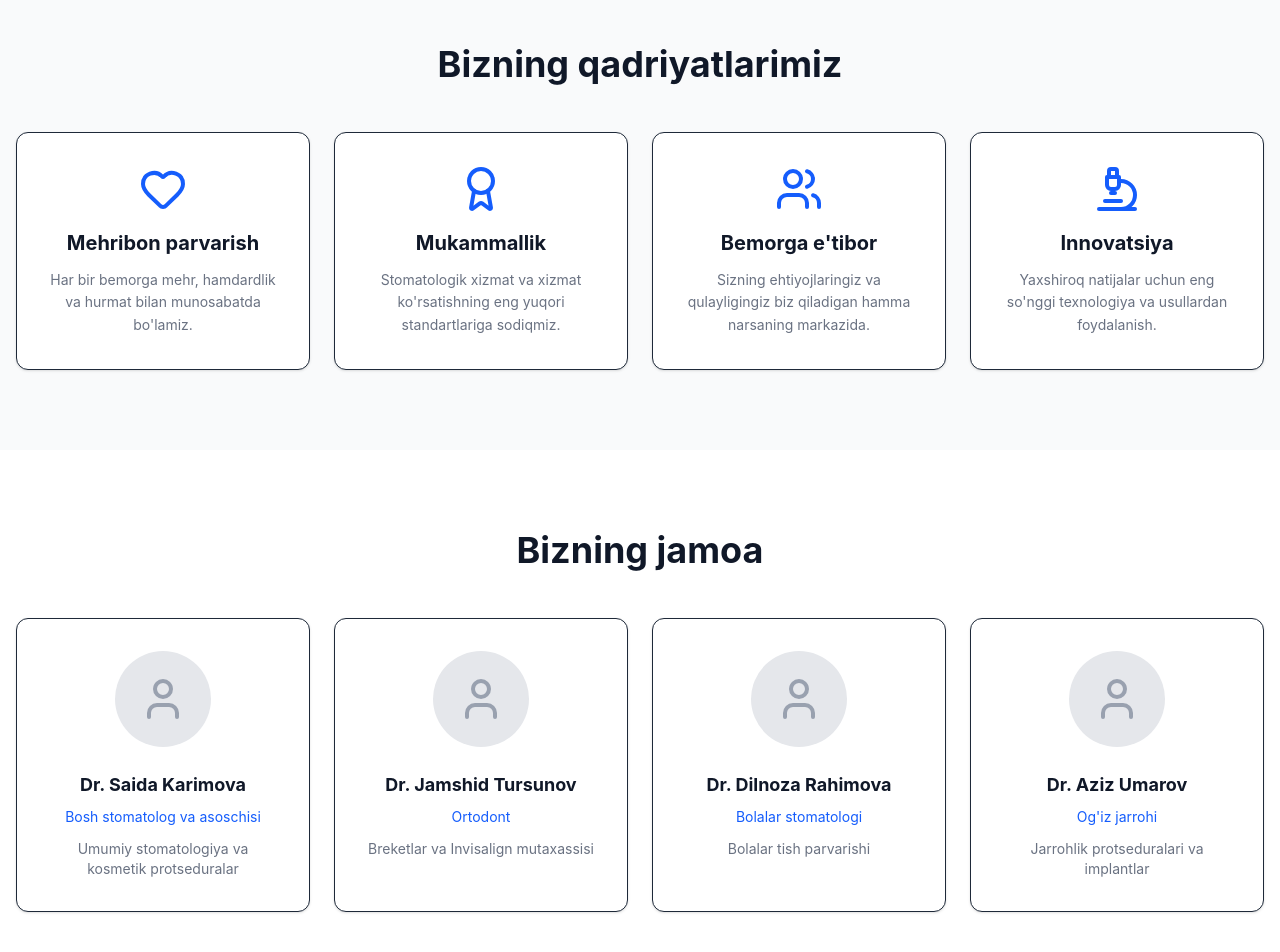
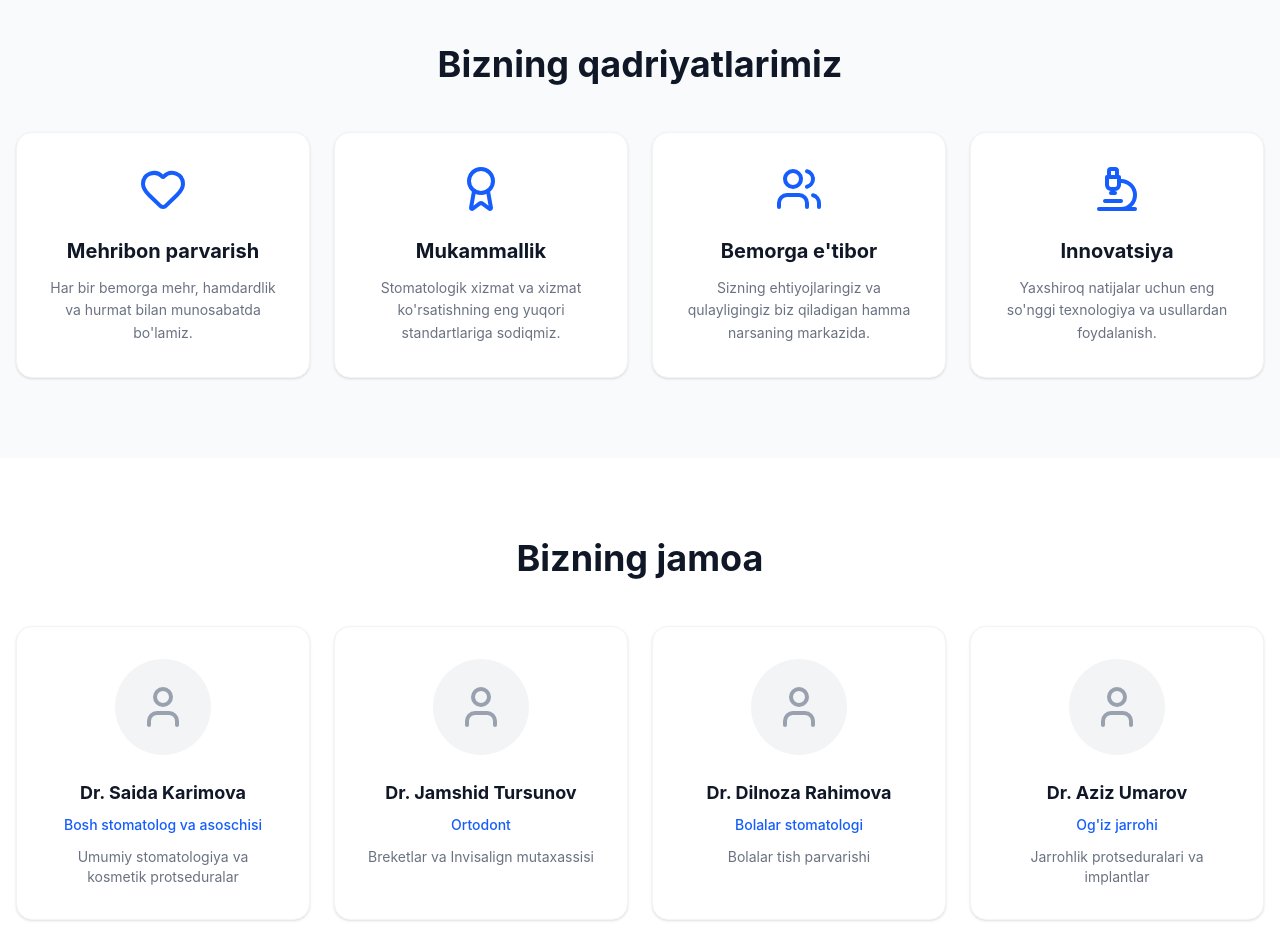
Before and after one commit to webdunyosi/stomatologiya, a React (Vite) app: page /biz-haqimizda in a window 1280 px wide. Shown: the part 840-1792 px from the top of the page. Built offline with nearby package versions, Linux system fonts and the light colour scheme.

Commit message:
changed about

```diff
--- a/src/pages/About.tsx
+++ b/src/pages/About.tsx
@@ -2,7 +2,7 @@ import { Heart, Award, Users, Microscope, User } from 'lucide-react';
 
 const About = () => {
   return (
-    <div className="w-full font-sans">
+    <div className="w-full font-sans bg-white pb-0">
 
       {/* 1. Hero Qismi */}
       <section className="bg-blue-600 text-white py-24 px-4 text-center">
@@ -44,44 +44,44 @@ const About = () => {
 
           <div className="grid grid-cols-1 md:grid-cols-2 lg:grid-cols-4 gap-6">
             {/* Card 1 */}
-            <div className="bg-white border rounded-xl p-8 text-center shadow-sm hover:shadow-md transition">
-              <div className="flex justify-center mb-4">
+            <div className="bg-white border border-gray-100 rounded-2xl p-8 text-center shadow-sm hover:-translate-y-2 hover:shadow-xl hover:border-blue-200 transition-all duration-300 group">
+              <div className="flex justify-center mb-6 transform group-hover:scale-110 transition-transform duration-300">
                 <Heart className="w-12 h-12 text-blue-600" />
               </div>
-              <h3 className="font-bold text-xl mb-3 text-gray-900">Mehribon parvarish</h3>
+              <h3 className="font-bold text-xl mb-3 text-gray-900 group-hover:text-blue-600 transition-colors duration-300">Mehribon parvarish</h3>
               <p className="text-gray-500 text-sm leading-relaxed">
                 Har bir bemorga mehr, hamdardlik va hurmat bilan munosabatda bo'lamiz.
               </p>
             </div>
 
             {/* Card 2 */}
-            <div className="bg-white border rounded-xl p-8 text-center shadow-sm hover:shadow-md transition">
-              <div className="flex justify-center mb-4">
+            <div className="bg-white border border-gray-100 rounded-2xl p-8 text-center shadow-sm hover:-translate-y-2 hover:shadow-xl hover:border-blue-200 transition-all duration-300 group">
+              <div className="flex justify-center mb-6 transform group-hover:scale-110 transition-transform duration-300">
                 <Award className="w-12 h-12 text-blue-600" />
               </div>
-              <h3 className="font-bold text-xl mb-3 text-gray-900">Mukammallik</h3>
+              <h3 className="font-bold text-xl mb-3 text-gray-900 group-hover:text-blue-600 transition-colors duration-300">Mukammallik</h3>
               <p className="text-gray-500 text-sm leading-relaxed">
                 Stomatologik xizmat va xizmat ko'rsatishning eng yuqori standartlariga sodiqmiz.
               </p>
             </div>
 
             {/* Card 3 */}
-            <div className="bg-white border rounded-xl p-8 text-center shadow-sm hover:shadow-md transition">
-              <div className="flex justify-center mb-4">
+            <div className="bg-white border border-gray-100 rounded-2xl p-8 text-center shadow-sm hover:-translate-y-2 hover:shadow-xl hover:border-blue-200 transition-all duration-300 group">
+              <div className="flex justify-center mb-6 transform group-hover:scale-110 transition-transform duration-300">
                 <Users className="w-12 h-12 text-blue-600" />
               </div>
-              <h3 className="font-bold text-xl mb-3 text-gray-900">Bemorga e'tibor</h3>
+              <h3 className="font-bold text-xl mb-3 text-gray-900 group-hover:text-blue-600 transition-colors duration-300">Bemorga e'tibor</h3>
               <p className="text-gray-500 text-sm leading-relaxed">
                 Sizning ehtiyojlaringiz va qulayligingiz biz qiladigan hamma narsaning markazida.
               </p>
             </div>
 
             {/* Card 4 */}
-            <div className="bg-white border rounded-xl p-8 text-center shadow-sm hover:shadow-md transition">
-              <div className="flex justify-center mb-4">
+            <div className="bg-white border border-gray-100 rounded-2xl p-8 text-center shadow-sm hover:-translate-y-2 hover:shadow-xl hover:border-blue-200 transition-all duration-300 group">
+              <div className="flex justify-center mb-6 transform group-hover:scale-110 transition-transform duration-300">
                 <Microscope className="w-12 h-12 text-blue-600" />
               </div>
-              <h3 className="font-bold text-xl mb-3 text-gray-900">Innovatsiya</h3>
+              <h3 className="font-bold text-xl mb-3 text-gray-900 group-hover:text-blue-600 transition-colors duration-300">Innovatsiya</h3>
               <p className="text-gray-500 text-sm leading-relaxed">
                 Yaxshiroq natijalar uchun eng so'nggi texnologiya va usullardan foydalanish.
               </p>
@@ -98,42 +98,42 @@ const About = () => {
 
         <div className="grid grid-cols-1 md:grid-cols-2 lg:grid-cols-4 gap-6">
           {/* Team Member 1 */}
-          <div className="bg-white border rounded-xl p-8 text-center shadow-sm hover:shadow-md transition">
-            <div className="w-24 h-24 bg-gray-200 rounded-full mx-auto flex items-center justify-center mb-6 text-gray-400">
+          <div className="bg-white border border-gray-100 rounded-2xl p-8 text-center shadow-sm hover:-translate-y-2 hover:shadow-xl hover:border-blue-200 transition-all duration-300 group cursor-default">
+            <div className="w-24 h-24 bg-gray-100 rounded-full mx-auto flex items-center justify-center mb-6 text-gray-400 group-hover:bg-blue-50 group-hover:text-blue-600 transition-colors duration-300">
               <User size={48} />
             </div>
-            <h3 className="font-bold text-lg text-gray-900">Dr. Saida Karimova</h3>
-            <p className="text-blue-600 text-sm my-2">Bosh stomatolog va asoschisi</p>
+            <h3 className="font-bold text-lg text-gray-900 group-hover:text-blue-600 transition-colors duration-300">Dr. Saida Karimova</h3>
+            <p className="text-blue-600 text-sm my-2 font-medium">Bosh stomatolog va asoschisi</p>
             <p className="text-gray-500 text-sm mt-3">Umumiy stomatologiya va kosmetik protseduralar</p>
           </div>
 
           {/* Team Member 2 */}
-          <div className="bg-white border rounded-xl p-8 text-center shadow-sm hover:shadow-md transition">
-            <div className="w-24 h-24 bg-gray-200 rounded-full mx-auto flex items-center justify-center mb-6 text-gray-400">
+          <div className="bg-white border border-gray-100 rounded-2xl p-8 text-center shadow-sm hover:-translate-y-2 hover:shadow-xl hover:border-blue-200 transition-all duration-300 group cursor-default">
+            <div className="w-24 h-24 bg-gray-100 rounded-full mx-auto flex items-center justify-center mb-6 text-gray-400 group-hover:bg-blue-50 group-hover:text-blue-600 transition-colors duration-300">
               <User size={48} />
             </div>
-            <h3 className="font-bold text-lg text-gray-900">Dr. Jamshid Tursunov</h3>
-            <p className="text-blue-600 text-sm my-2">Ortodont</p>
+            <h3 className="font-bold text-lg text-gray-900 group-hover:text-blue-600 transition-colors duration-300">Dr. Jamshid Tursunov</h3>
+            <p className="text-blue-600 text-sm my-2 font-medium">Ortodont</p>
             <p className="text-gray-500 text-sm mt-3">Breketlar va Invisalign mutaxassisi</p>
           </div>
 
           {/* Team Member 3 */}
-          <div className="bg-white border rounded-xl p-8 text-center shadow-sm hover:shadow-md transition">
-            <div className="w-24 h-24 bg-gray-200 rounded-full mx-auto flex items-center justify-center mb-6 text-gray-400">
+          <div className="bg-white border border-gray-100 rounded-2xl p-8 text-center shadow-sm hover:-translate-y-2 hover:shadow-xl hover:border-blue-200 transition-all duration-300 group cursor-default">
+            <div className="w-24 h-24 bg-gray-100 rounded-full mx-auto flex items-center justify-center mb-6 text-gray-400 group-hover:bg-blue-50 group-hover:text-blue-600 transition-colors duration-300">
               <User size={48} />
             </div>
-            <h3 className="font-bold text-lg text-gray-900">Dr. Dilnoza Rahimova</h3>
-            <p className="text-blue-600 text-sm my-2">Bolalar stomatologi</p>
+            <h3 className="font-bold text-lg text-gray-900 group-hover:text-blue-600 transition-colors duration-300">Dr. Dilnoza Rahimova</h3>
+            <p className="text-blue-600 text-sm my-2 font-medium">Bolalar stomatologi</p>
             <p className="text-gray-500 text-sm mt-3">Bolalar tish parvarishi</p>
           </div>
 
           {/* Team Member 4 */}
-          <div className="bg-white border rounded-xl p-8 text-center shadow-sm hover:shadow-md transition">
-            <div className="w-24 h-24 bg-gray-200 rounded-full mx-auto flex items-center justify-center mb-6 text-gray-400">
+          <div className="bg-white border border-gray-100 rounded-2xl p-8 text-center shadow-sm hover:-translate-y-2 hover:shadow-xl hover:border-blue-200 transition-all duration-300 group cursor-default">
+            <div className="w-24 h-24 bg-gray-100 rounded-full mx-auto flex items-center justify-center mb-6 text-gray-400 group-hover:bg-blue-50 group-hover:text-blue-600 transition-colors duration-300">
               <User size={48} />
             </div>
-            <h3 className="font-bold text-lg text-gray-900">Dr. Aziz Umarov</h3>
-            <p className="text-blue-600 text-sm my-2">Og'iz jarrohi</p>
+            <h3 className="font-bold text-lg text-gray-900 group-hover:text-blue-600 transition-colors duration-300">Dr. Aziz Umarov</h3>
+            <p className="text-blue-600 text-sm my-2 font-medium">Og'iz jarrohi</p>
             <p className="text-gray-500 text-sm mt-3">Jarrohlik protseduralari va implantlar</p>
           </div>
         </div>
@@ -142,19 +142,19 @@ const About = () => {
       {/* 5. Statistika qismi */}
       <section className="bg-blue-600 text-white py-16 px-4">
         <div className="max-w-7xl mx-auto grid grid-cols-2 md:grid-cols-4 gap-8 text-center">
-          <div>
+          <div className="hover:scale-110 transition-transform duration-300 cursor-default">
             <div className="text-4xl md:text-5xl font-bold mb-3">15+</div>
             <div className="text-blue-100 font-medium">Yillik tajriba</div>
           </div>
-          <div>
+          <div className="hover:scale-110 transition-transform duration-300 cursor-default">
             <div className="text-4xl md:text-5xl font-bold mb-3">10,000+</div>
             <div className="text-blue-100 font-medium">Mamnun bemorlar</div>
           </div>
-          <div>
+          <div className="hover:scale-110 transition-transform duration-300 cursor-default">
             <div className="text-4xl md:text-5xl font-bold mb-3">25+</div>
             <div className="text-blue-100 font-medium">Mutaxassis xodimlar</div>
           </div>
-          <div>
+          <div className="hover:scale-110 transition-transform duration-300 cursor-default">
             <div className="text-4xl md:text-5xl font-bold mb-3">98%</div>
             <div className="text-blue-100 font-medium">Qoniqish darajasi</div>
           </div>
```
